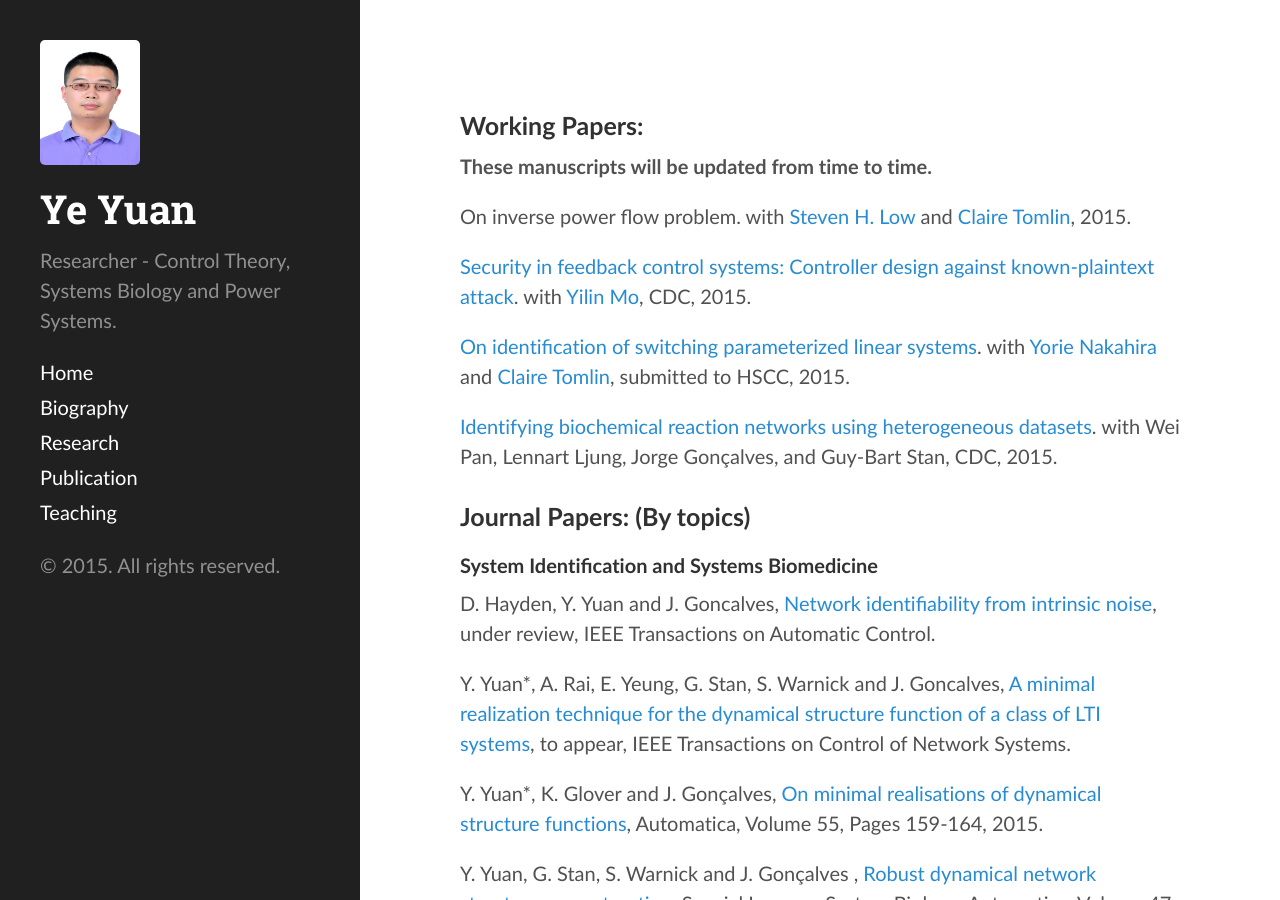
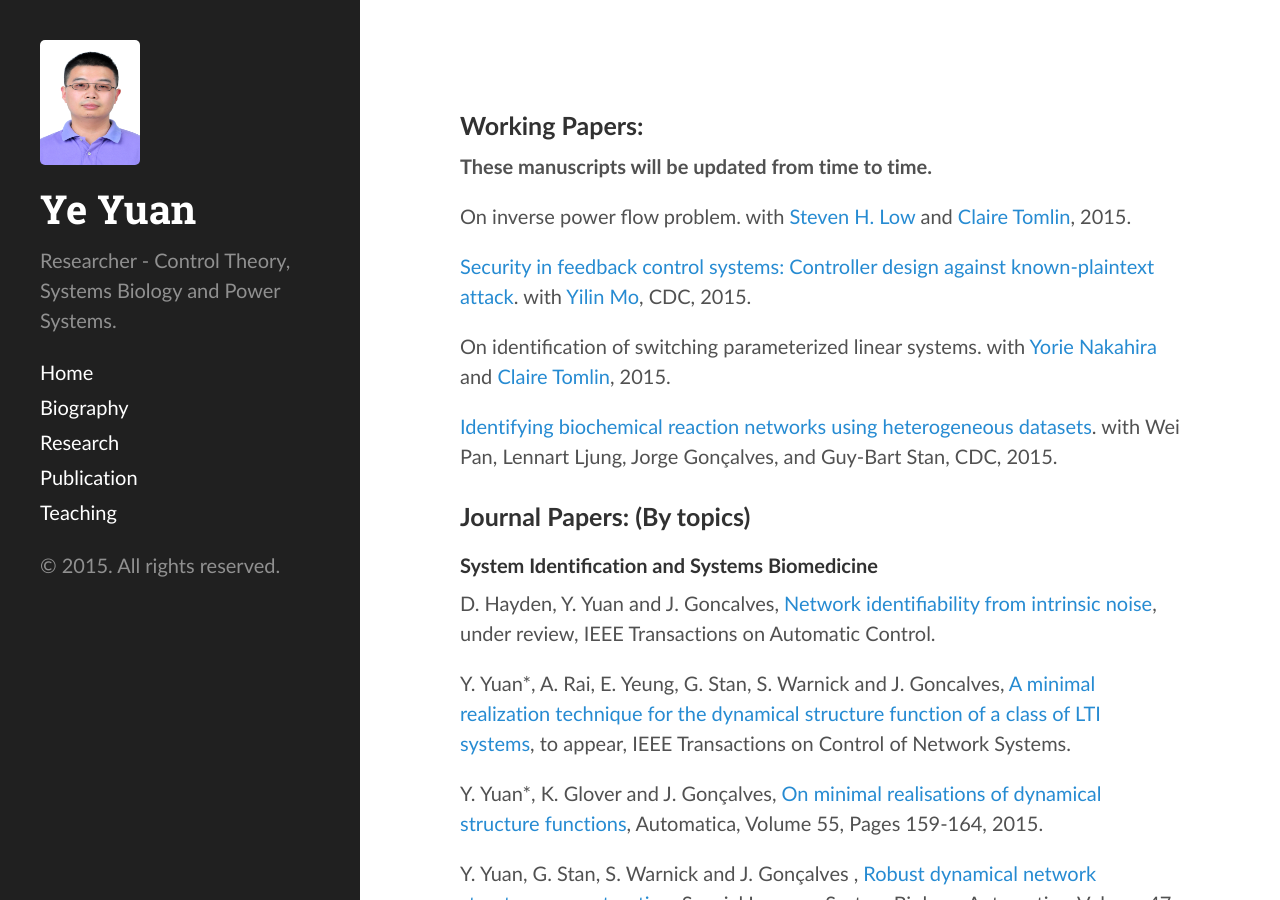
Before and after one commit to yy311/yy311.github.io, a Jekyll site: the page built from publication.md, in a window 1280 px wide and 900 px high. Built offline with Jekyll 4.4.1, drawn with Linux system fonts in a browser that asks for light colours.

Commit message:
Update publication.md

```diff
--- a/publication.md
+++ b/publication.md
@@ -10,7 +10,7 @@
 
 [Security in feedback control systems: Controller design against known-plaintext attack](https://www.authorea.com/users/62980/articles/74733). with [Yilin Mo](http://yilinmo.github.io/), CDC, 2015.
 
-[On identification of switching parameterized linear systems](http://hybrid.eecs.berkeley.edu/~yeyuan/hscc.pdf). with [Yorie Nakahira](https://directory.caltech.edu/personnel/ynakahir) and [Claire Tomlin](http://www.eecs.berkeley.edu/~tomlin/), submitted to HSCC, 2015.
+On identification of switching parameterized linear systems. with [Yorie Nakahira](https://directory.caltech.edu/personnel/ynakahir) and [Claire Tomlin](http://www.eecs.berkeley.edu/~tomlin/), 2015.
 
  [Identifying biochemical reaction networks using heterogeneous datasets](http://arxiv.org/pdf/1509.05153v2.pdf). with Wei Pan,  Lennart Ljung, Jorge Gonçalves, and Guy-Bart Stan, CDC, 2015.
 
```
